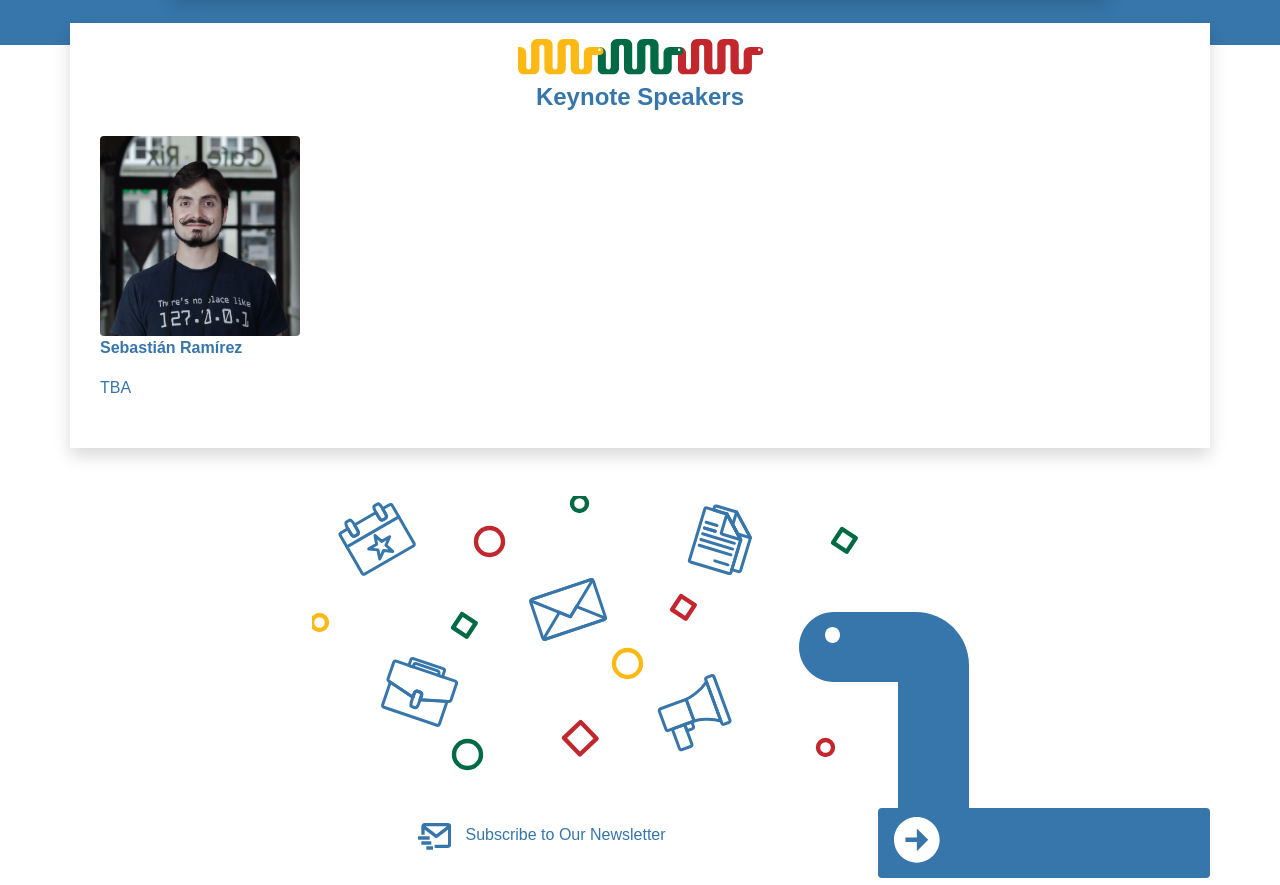
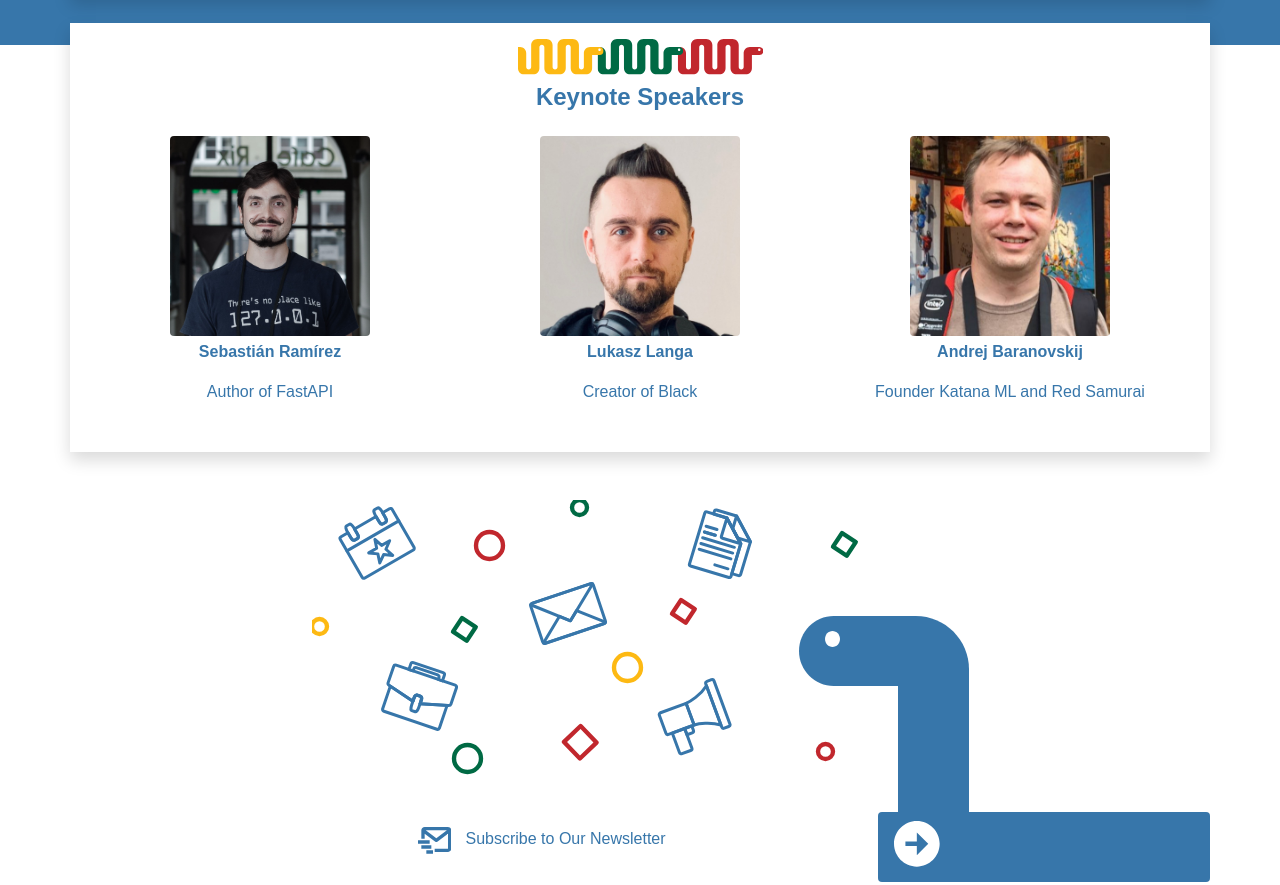
Before and after one commit to PyConLT/pyconlt.github.io, a website built with Parcel: page index.html in a window 1280 px wide. Shown: the part 1563-2448 px from the top of the page. Built offline with nearby package versions, Linux system fonts and the light colour scheme; a script that the page names is missing.

Commit message:
added new speakers

```diff
--- a/index.html
+++ b/index.html
@@ -173,7 +173,7 @@
 
   <!-- About -->
   <div class="container-fluid pt-5 pb-5 bg-dark h-100">
-    <div class="container shadow bg-white text-blue w-75 h-100 pt-2" id="about">
+    <div class="container shadow bg-white text-blue h-100 pt-2" id="about">
       <img class="pt-3 d-block mx-auto" src="src/img/gyvateles.svg" alt="snakes">
       <p class="text-center pt-4">PyCon LT is a community event that brings together new and experienced Python users
       <p class="text-center">PyCon LT is organized since 2009.</p>
@@ -212,32 +212,44 @@
       <div class="container">
         <h4 class="text-center pt-2 font-weight-bold">Keynote Speakers</h4>
 
-        <div class="row pt-3">
-          <div class="col">
-             <img src="src/img/speakers/sebastian.jpg" class="rounded speaker-photo">
-          </div>
-         <!--- <div class="col">
-             <img src="src/img/speakers/sebastian.jpg" class="rounded speaker-photo">
-          </div>
+        <!--Speakers photos-->
+        <div class="row pt-3 text-center">
           <div class="col">
              <img src="src/img/speakers/sebastian.jpg" class="rounded speaker-photo">
           </div>
           <div class="col">
-             <img src="src/img/speakers/sebastian.jpg" class="rounded speaker-photo">
-          </div> -->
+             <img src="src/img/speakers/lukaszlanga.jpg" class="rounded speaker-photo">
+          </div>
+          <div class="col">
+             <img src="src/img/speakers/andrej_baranovskij.jpg" class="rounded speaker-photo">
+          </div>
         </div>
 
-         <div class="row">
-           <div class="col align-self-center font-weight-bold">
+        <!--Speakers names-->
+        <div class="row pt-1 text-center">
+          <div class="col font-weight-bold">
             <p>Sebastián Ramírez</p>
-           </div>
-         </div>
+          </div>
+          <div class="col font-weight-bold">
+            <p>Lukasz Langa</p>
+          </div>
+          <div class="col font-weight-bold">
+           <p>Andrej Baranovskij</p>
+          </div>
+        </div>
 
-         <div class="row">
-           <div class="col align-self-center">
-             TBA
-           </div>
-         </div>
+        <!--Speakers bio-->
+        <div class="row text-center">
+          <div class="col">
+            Author of FastAPI
+          </div>
+          <div class="col">
+            Creator of Black
+          </div>
+          <div class="col">
+            Founder Katana ML and Red Samurai
+          </div>
+        </div>
 
       </div>
     </div>
@@ -274,17 +286,17 @@
 
       <div class="row pt-5 justify-content-center">
         <div class="col-auto">
-          <a href="https://www.facebook.com/PyConLT/"><img class="social-icon" src="src/img/icons/facebook.svg" /></a>
+          <a href="https://www.facebook.com/PyConLT/"><img class="social-icon" src="src/img/icons/FB-ICO.svg" /></a>
         </div>
         <div class="col-auto">
-          <a href="https://twitter.com/PyConLT"><img class="social-icon" src="src/img/icons/twitter.svg" /></a>
+          <a href="https://twitter.com/PyConLT"><img class="social-icon" src="src/img/icons/TWIT-ICO.svg" /></a>
         </div>
         <div class="col-auto">
-          <a href="https://www.meetup.com/vilniuspy/"><img class="social-icon" src="src/img/meetup-logo.png" /></a>
+          <a href="https://www.meetup.com/vilniuspy/"><img class="social-icon" src="src/img/icons/MEET-ICO.svg" /></a>
         </div>
         <div>
           <a href="https://www.youtube.com/channel/UC0gok3jorWcw0poOqmzVW5g"><img class="social-icon"
-                  src="src/img/icons/youtube.svg" alt="YouTube" /></a>
+                  src="src/img/icons/YT-ICO.svg" alt="YouTube" /></a>
       </div>
     </div>
     <div class="footer-copyright text-center text-white py-3">© 2020 Copyright:
```
Also changed, not shown: src/img/icons/FB-ICO.svg (added), src/img/icons/MEET-ICO.svg (added), src/img/icons/TWIT-ICO.svg (added), src/img/icons/YT-ICO.svg (added), src/img/speakers/andrej_baranovskij.jpg (added), src/img/speakers/christian-heimes.jpg (deleted), src/img/speakers/deividas.jpg (deleted), src/img/speakers/jev.jpeg (deleted), src/img/speakers/justinas.jpeg (deleted), src/img/speakers/lukaszlanga.jpg (added), src/img/speakers/petras.jpg (deleted), src/img/speakers/sarunas.jpeg (deleted), src/img/speakers/simon.jpg (deleted).
